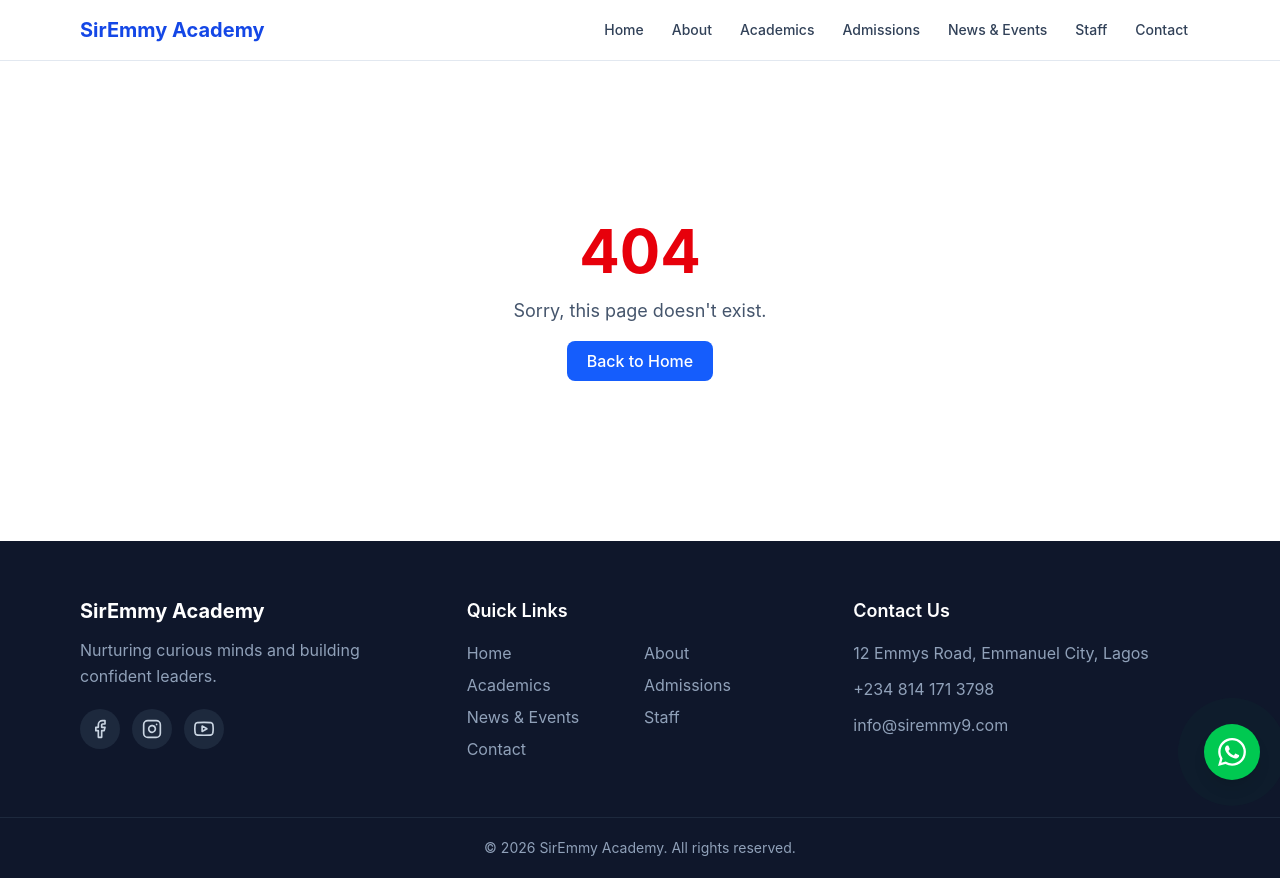
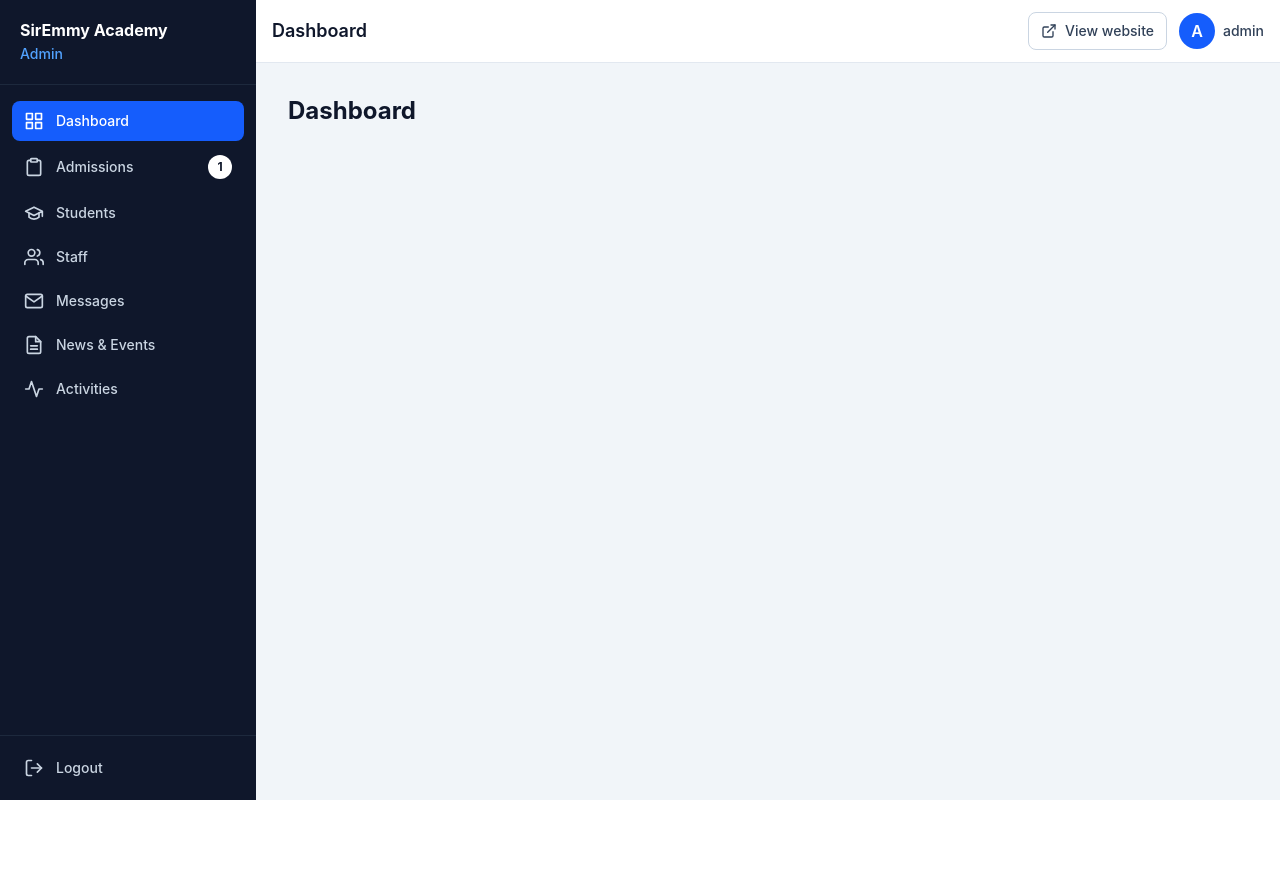
Before and after one commit to Siremmy9/React-school-project, a React (Vite) app: page /admin in a window 1280 px wide. After the commit the page ends 800 px from the top, so only its background shows below. Built offline with nearby package versions, Linux system fonts and the light colour scheme.

Commit message:
Admin Dashboard

```diff
--- a/src/App.jsx
+++ b/src/App.jsx
@@ -9,6 +9,14 @@ import Staff from "./pages/Staff";
 import Contact from "./pages/Contact";
 import NotFound from "./pages/NotFound";
 import ScrollToTop from "./components/ScrollToTop";
+import AdminLayout from "./admin/AdminLayout";
+import AdminDashboard from "./admin/pages/AdminDashboard";
+import AdminAdmissions from "./admin/pages/AdminAdmissions";
+import AdminStudents from "./admin/pages/AdminStudents";
+import AdminStaff from "./admin/pages/AdminStaff";
+import AdminMessages from "./admin/pages/AdminMessages";
+import AdminNews from "./admin/pages/AdminNews";
+import AdminActivities from "./admin/pages/AdminActivities";
 
 export default function App() {
   return (
@@ -26,6 +34,15 @@ export default function App() {
           <Route path="/contact" element={<Contact />} />
           <Route path="*" element={<NotFound />} />
         </Route>
+        <Route path="/admin" element={<AdminLayout />}>
+          <Route index element={<AdminDashboard />} />
+          <Route path="admissions" element={<AdminAdmissions />} />
+          <Route path="students" element={<AdminStudents />} />
+          <Route path="staff" element={<AdminStaff />} />
+          <Route path="messages" element={<AdminMessages />} />
+          <Route path="news" element={<AdminNews />} />
+          <Route path="activities" element={<AdminActivities />} />
+        </Route>
       </Routes>
     </>
   );
--- /dev/null
+++ b/src/admin/AdminIcon.jsx
@@ -0,0 +1,79 @@
+const icons = {
+  dashboard: (
+    <>
+      <rect x="3" y="3" width="7" height="7" />
+      <rect x="14" y="3" width="7" height="7" />
+      <rect x="14" y="14" width="7" height="7" />
+      <rect x="3" y="14" width="7" height="7" />
+    </>
+  ),
+  admissions: (
+    <>
+      <path d="M16 4h2a2 2 0 0 1 2 2v14a2 2 0 0 1-2 2H6a2 2 0 0 1-2-2V6a2 2 0 0 1 2-2h2" />
+      <rect x="8" y="2" width="8" height="4" rx="1" ry="1" />
+    </>
+  ),
+  students: (
+    <>
+      <path d="M22 10v6M2 10l10-5 10 5-10 5z" />
+      <path d="M6 12v5c3 3 9 3 12 0v-5" />
+    </>
+  ),
+  staff: (
+    <>
+      <path d="M17 21v-2a4 4 0 0 0-4-4H5a4 4 0 0 0-4 4v2" />
+      <circle cx="9" cy="7" r="4" />
+      <path d="M23 21v-2a4 4 0 0 0-3-3.87" />
+      <path d="M16 3.13a4 4 0 0 1 0 7.75" />
+    </>
+  ),
+  messages: (
+    <>
+      <path d="M4 4h16c1.1 0 2 .9 2 2v12c0 1.1-.9 2-2 2H4c-1.1 0-2-.9-2-2V6c0-1.1.9-2 2-2z" />
+      <polyline points="22,6 12,13 2,6" />
+    </>
+  ),
+  news: (
+    <>
+      <path d="M14 2H6a2 2 0 0 0-2 2v16a2 2 0 0 0 2 2h12a2 2 0 0 0 2-2V8z" />
+      <polyline points="14 2 14 8 20 8" />
+      <line x1="16" y1="13" x2="8" y2="13" />
+      <line x1="16" y1="17" x2="8" y2="17" />
+    </>
+  ),
+  activities: <polyline points="22 12 18 12 15 21 9 3 6 12 2 12" />,
+  logout: (
+    <>
+      <path d="M9 21H5a2 2 0 0 1-2-2V5a2 2 0 0 1 2-2h4" />
+      <polyline points="16 17 21 12 16 7" />
+      <line x1="21" y1="12" x2="9" y2="12" />
+    </>
+  ),
+  external: (
+    <>
+      <path d="M18 13v6a2 2 0 0 1-2 2H5a2 2 0 0 1-2-2V8a2 2 0 0 1 2-2h6" />
+      <polyline points="15 3 21 3 21 9" />
+      <line x1="10" y1="14" x2="21" y2="3" />
+    </>
+  ),
+};
+
+export default function AdminIcon({ name, className = "" }) {
+  const shape = icons[name];
+  if (!shape) return null;
+
+  return (
+    <svg
+      className={className}
+      viewBox="0 0 24 24"
+      fill="none"
+      stroke="currentColor"
+      strokeWidth="2"
+      strokeLinecap="round"
+      strokeLinejoin="round"
+      aria-hidden="true"
+    >
+      {shape}
+    </svg>
+  );
+}
--- /dev/null
+++ b/src/admin/AdminLayout.jsx
@@ -0,0 +1,121 @@
+import { useState } from "react";
+import { NavLink, Link, Outlet, useLocation } from "react-router-dom";
+import { school } from "../data/school";
+import { adminNav } from "../data/adminNav";
+import AdminIcon from "./AdminIcon";
+
+// Fake for now. Later these numbers come from the database.
+const badges = { "/admin/admissions": 1 };
+
+export default function AdminLayout() {
+  const [open, setOpen] = useState(false);
+  const { pathname } = useLocation();
+
+  const current = adminNav.find((item) => item.to === pathname);
+  const title = current ? current.label : "Admin";
+
+  const linkClass = ({ isActive }) =>
+    `flex items-center gap-3 rounded-lg px-3 py-2.5 text-sm font-medium transition ${
+      isActive
+        ? "bg-blue-600 text-white"
+        : "text-slate-300 hover:bg-slate-800 hover:text-white"
+    }`;
+
+  return (
+    <div className="min-h-screen bg-slate-100">
+      {/* Dark overlay (phones, while the menu is open) */}
+      {open && (
+        <div
+          className="fixed inset-0 z-40 bg-black/50 md:hidden"
+          onClick={() => setOpen(false)}
+        />
+      )}
+
+      {/* Sidebar */}
+      <aside
+        className={`fixed inset-y-0 left-0 z-50 flex w-64 flex-col bg-slate-900 transition-transform duration-300 md:translate-x-0 ${
+          open ? "translate-x-0" : "-translate-x-full"
+        }`}
+      >
+        <div className="border-b border-slate-800 px-5 py-5">
+          <p className="font-bold leading-tight text-white">{school.name}</p>
+          <p className="mt-1 text-sm font-medium text-blue-400">Admin</p>
+        </div>
+
+        <nav className="flex-1 space-y-1 overflow-y-auto px-3 py-4">
+          {adminNav.map((item) => {
+            const badge = badges[item.to];
+            return (
+              <NavLink
+                key={item.to}
+                to={item.to}
+                end={item.end}
+                className={linkClass}
+                onClick={() => setOpen(false)}
+              >
+                <AdminIcon name={item.icon} className="h-5 w-5 shrink-0" />
+                <span className="flex-1">{item.label}</span>
+                {badge > 0 && (
+                  <span className="flex h-6 min-w-6 items-center justify-center rounded-full bg-white px-1.5 text-xs font-bold text-slate-900">
+                    {badge}
+                  </span>
+                )}
+              </NavLink>
+            );
+          })}
+        </nav>
+
+        <div className="border-t border-slate-800 p-3">
+          <Link
+            to="/admin/login"
+            className="flex items-center gap-3 rounded-lg px-3 py-2.5 text-sm font-medium text-slate-300 transition hover:bg-slate-800 hover:text-white"
+          >
+            <AdminIcon name="logout" className="h-5 w-5" />
+            Logout
+          </Link>
+        </div>
+      </aside>
+
+      {/* Main area */}
+      <div className="md:pl-64">
+        <header className="sticky top-0 z-30 flex items-center justify-between border-b border-slate-200 bg-white px-4 py-3">
+          <div className="flex items-center gap-3">
+            <button
+              type="button"
+              onClick={() => setOpen(true)}
+              aria-label="Open menu"
+              className="rounded-lg p-2 text-xl text-slate-700 hover:bg-slate-100 md:hidden"
+            >
+              ☰
+            </button>
+            <h2 className="text-lg font-semibold text-slate-900">{title}</h2>
+          </div>
+
+          <div className="flex items-center gap-3">
+            <a
+              href="/"
+              target="_blank"
+              rel="noopener noreferrer"
+              className="hidden items-center gap-2 rounded-lg border border-slate-300 px-3 py-2 text-sm font-medium text-slate-700 transition hover:bg-slate-50 sm:inline-flex"
+            >
+              <AdminIcon name="external" className="h-4 w-4" />
+              View website
+            </a>
+            <div className="flex items-center gap-2">
+              <span className="flex h-9 w-9 items-center justify-center rounded-full bg-blue-600 font-semibold text-white">
+                A
+              </span>
+              <span className="hidden text-sm font-medium text-slate-700 sm:inline">
+                admin
+              </span>
+            </div>
+          </div>
+        </header>
+
+        <main className="p-4 md:p-8">
+          <Outlet />
+        </main>
+      </div>
+    </div>
+  );
+}
--- /dev/null
+++ b/src/admin/pages/AdminActivities.jsx
@@ -0,0 +1,3 @@
+export default function AdminActivities() {
+  return <h1 className="text-2xl font-bold text-slate-900">Activities</h1>
+}
--- /dev/null
+++ b/src/admin/pages/AdminAdmissions.jsx
@@ -0,0 +1,3 @@
+export default function AdminAdmissions() {
+  return <h1 className="text-2xl font-bold text-slate-900">Admissions</h1>
+}
--- /dev/null
+++ b/src/admin/pages/AdminDashboard.jsx
@@ -0,0 +1,3 @@
+export default function AdminDashboard() {
+  return <h1 className="text-2xl font-bold text-slate-900">Dashboard</h1>
+}
--- /dev/null
+++ b/src/admin/pages/AdminMessages.jsx
@@ -0,0 +1,3 @@
+export default function AdminMessages() {
+  return <h1 className="text-2xl font-bold text-slate-900">Messages</h1>
+}
--- /dev/null
+++ b/src/admin/pages/AdminNews.jsx
@@ -0,0 +1,3 @@
+export default function AdminNews() {
+  return <h1 className="text-2xl font-bold text-slate-900">News</h1>;
+}
--- /dev/null
+++ b/src/admin/pages/AdminStaff.jsx
@@ -0,0 +1,3 @@
+export default function AdminStaff() {
+  return <h1 className="text-2xl font-bold text-slate-900">Staff</h1>;
+}
--- /dev/null
+++ b/src/admin/pages/AdminStudents.jsx
@@ -0,0 +1,3 @@
+export default function AdminStudents() {
+  return <h1 className="text-2xl font-bold text-slate-900">Students</h1>;
+}
--- /dev/null
+++ b/src/data/adminNav.js
@@ -0,0 +1,9 @@
+export const adminNav = [
+  { to: "/admin", label: "Dashboard", icon: "dashboard", end: true },
+  { to: "/admin/admissions", label: "Admissions", icon: "admissions" },
+  { to: "/admin/students", label: "Students", icon: "students" },
+  { to: "/admin/staff", label: "Staff", icon: "staff" },
+  { to: "/admin/messages", label: "Messages", icon: "messages" },
+  { to: "/admin/news", label: "News & Events", icon: "news" },
+  { to: "/admin/activities", label: "Activities", icon: "activities" },
+];
```
